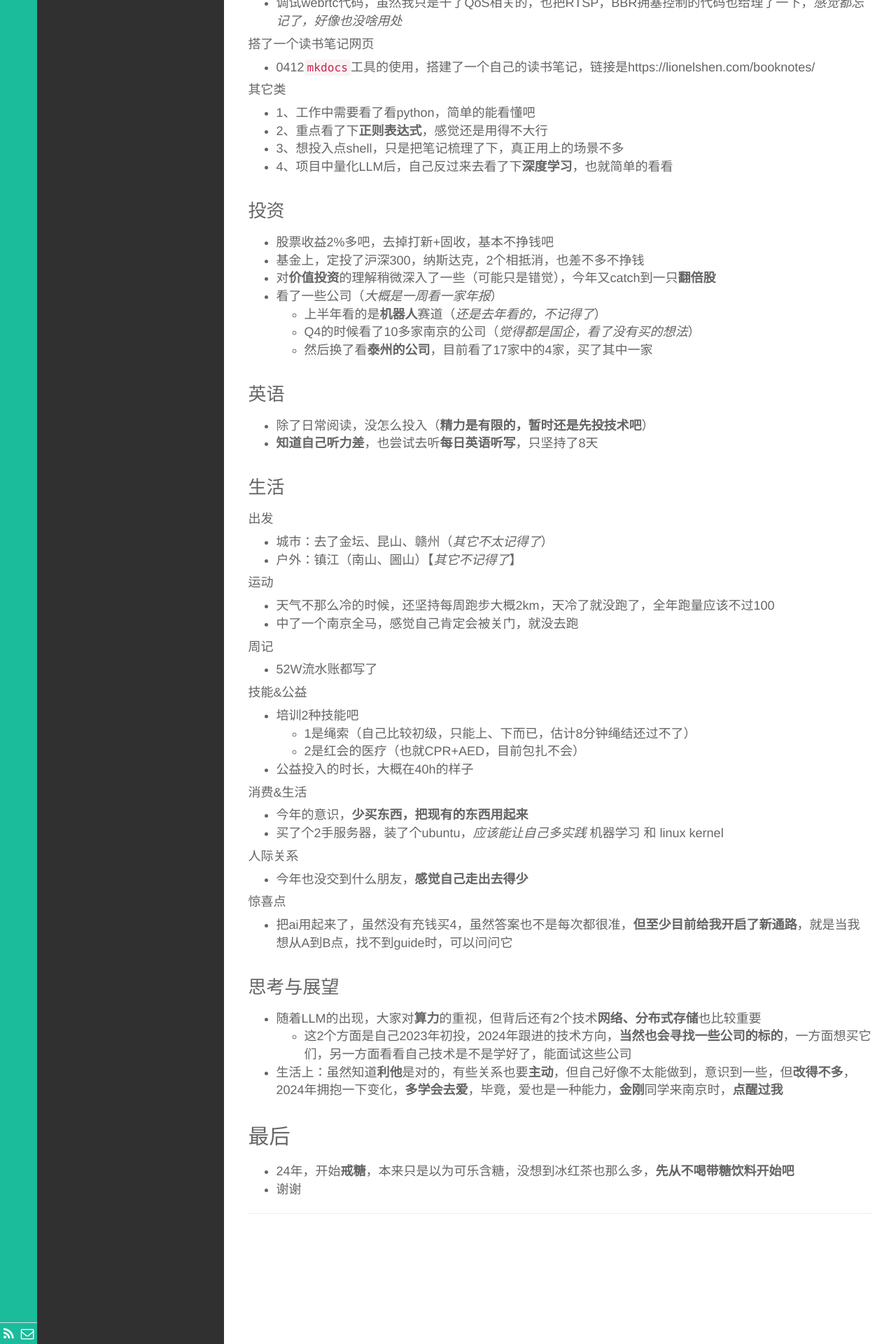
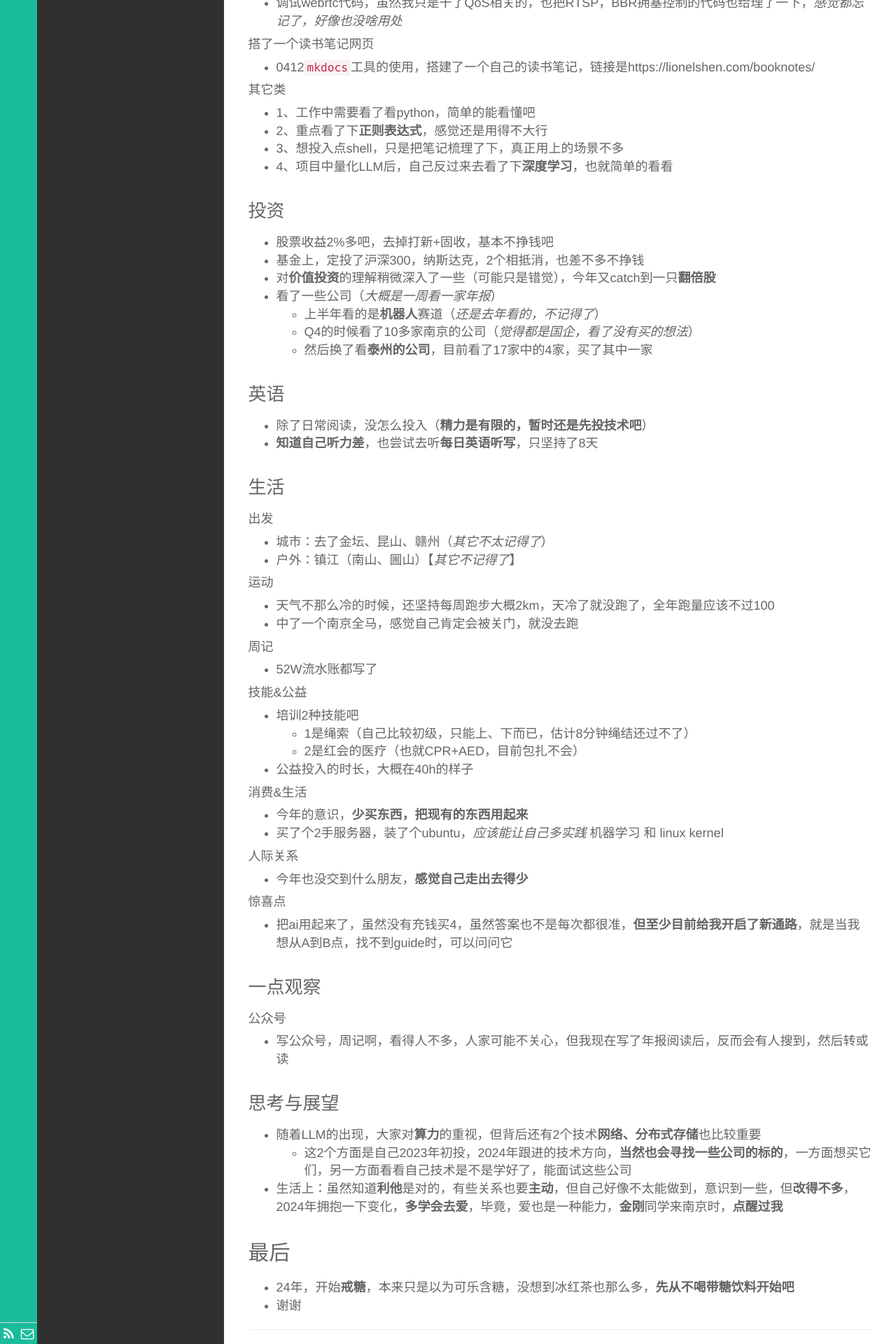
Before and after one commit to wolflion/blog, a Jekyll site: the page built from _posts/年度/2023-12-31-Annual-Report.md, in a window 1280 px wide. Shown: the part 1802-3722 px from the top of the page at 70% size. Built offline with Jekyll 4.4.1, drawn with Linux system fonts in a browser that asks for light colours.

Commit message:
Update 2023-12-31-Annual-Report.md

```diff
--- a/_posts/年度/2023-12-31-Annual-Report.md
+++ b/_posts/年度/2023-12-31-Annual-Report.md
@@ -125,6 +125,12 @@ description:
 
 + 把ai用起来了，虽然没有充钱买4，虽然答案也不是每次都很准，**但至少目前给我开启了新通路**，就是当我想从A到B点，找不到guide时，可以问问它
 
+### 一点观察
+
+#### 公众号
+
++ 写公众号，周记啊，看得人不多，人家可能不关心，但我现在写了年报阅读后，反而会有人搜到，然后转或读
+
 ### 思考与展望
 
 + 随着LLM的出现，大家对**算力**的重视，但背后还有2个技术**网络、分布式存储**也比较重要
```
